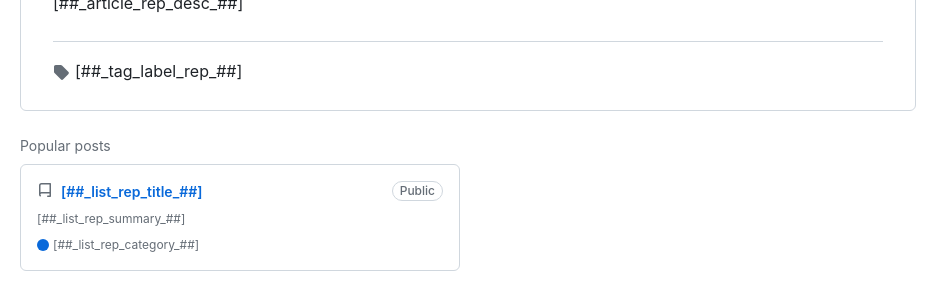
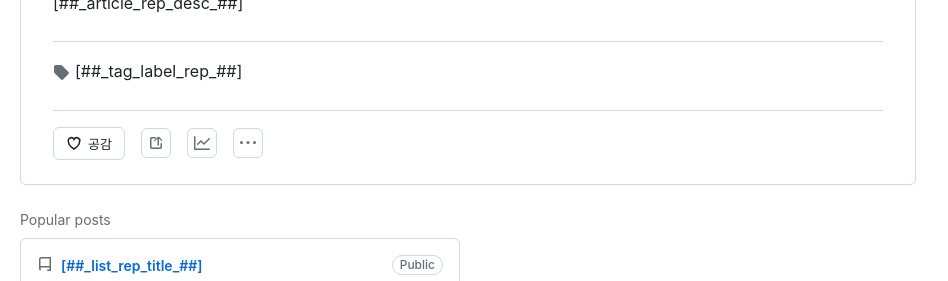
Before and after one commit to NAMUORI00/tistory_github, a website: page src/skin.html in a window 1280 px wide. Shown: the part 317-598 px from the top of the page, 332-1280 px from the left. Drawn offline with Linux system fonts and the light colour scheme.

Commit message:
fix: 상단 메뉴 실제 블로그 동기화 + 공감/공유 버튼 추가
- engine.mjs: 실제 블로그 nav-links에서 메뉴 HTML을 스크래핑하여
  [##_blog_menu_##]에 주입 (Live와 Local 메뉴 일치)
  RSS 카테고리 기반 메뉴는 fallback으로 유지
- skin.html: s_article_rep 내에 공감(♡)/공유/통계/더보기 버튼 바 추가
  Tistory 표준 UI 스타일, 프리뷰 모드에서는 alert로 안내

```diff
--- a/src/skin.html
+++ b/src/skin.html
@@ -388,6 +388,55 @@
                                         [##_tag_label_rep_##]
                                     </div>
                                 </s_tag_label>
+                                <!-- 공감/공유/통계 반응 바 (Tistory 표준) -->
+                                <div class="container_postbtn #post_button_group"
+                                    style="margin-top:24px; padding-top:16px; border-top:1px solid var(--color-border-default);">
+                                    <div class="postbtn_like" style="display:flex; align-items:center; gap:16px;">
+                                        <div class="wrap_btn" id="reaction-[##_article_rep_link_##]"
+                                            style="display:flex; align-items:center; gap:4px;">
+                                            <button type="button" class="btn_post uoc-icon"
+                                                style="display:flex; align-items:center; gap:6px; padding:6px 12px; border:1px solid var(--color-border-default); border-radius:6px; background:transparent; color:var(--color-fg-default); cursor:pointer; font-size:13px;"
+                                                onclick="alert('프리뷰 모드에서는 공감 기능이 동작하지 않습니다.')">
+                                                <svg width="16" height="16" viewBox="0 0 16 16" fill="none"
+                                                    stroke="currentColor" stroke-width="1.5">
+                                                    <path
+                                                        d="M8 14s-5.5-3.5-5.5-7A3 3 0 0 1 8 4.5 3 3 0 0 1 13.5 7C13.5 10.5 8 14 8 14z" />
+                                                </svg>
+                                                공감
+                                            </button>
+                                        </div>
+                                        <div class="wrap_btn" style="display:flex; align-items:center; gap:4px;">
+                                            <button type="button" class="btn_post"
+                                                style="display:flex; align-items:center; padding:6px; border:1px solid var(--color-border-default); border-radius:6px; background:transparent; color:var(--color-fg-muted); cursor:pointer;"
+                                                title="공유하기" onclick="alert('프리뷰 모드에서는 공유 기능이 동작하지 않습니다.')">
+                                                <svg width="16" height="16" viewBox="0 0 16 16" fill="currentColor">
+                                                    <path
+                                                        d="M3.75 2h3.5a.75.75 0 0 1 0 1.5h-3.5a.25.25 0 0 0-.25.25v8.5c0 .138.112.25.25.25h8.5a.25.25 0 0 0 .25-.25v-3.5a.75.75 0 0 1 1.5 0v3.5A1.75 1.75 0 0 1 12.25 14h-8.5A1.75 1.75 0 0 1 2 12.25v-8.5C2 2.784 2.784 2 3.75 2Zm6.854-.22a.75.75 0 0 1 .146-.073l.007-.003.008-.002.012-.003.02-.004.03-.003h.068l.025.002.02.003.013.003.012.004.008.002.007.003a.75.75 0 0 1 .146.073l.003.002.003.002.006.004.006.005.012.01.006.004.005.005.012.01L14.5 5.5l-.72.69-2.78-2.78V10a.75.75 0 0 1-1.5 0V3.41L6.72 6.19 6 5.5l3.22-3.22.012-.01.005-.005.006-.004.012-.01.006-.005.006-.004.003-.002.003-.002Z" />
+                                                </svg>
+                                            </button>
+                                        </div>
+                                        <div class="wrap_btn" style="display:flex; align-items:center; gap:4px;">
+                                            <button type="button" class="btn_post"
+                                                style="display:flex; align-items:center; padding:6px; border:1px solid var(--color-border-default); border-radius:6px; background:transparent; color:var(--color-fg-muted); cursor:pointer;"
+                                                title="통계">
+                                                <svg width="16" height="16" viewBox="0 0 16 16" fill="currentColor">
+                                                    <path
+                                                        d="M1.5 1.75V13.5h13.75a.75.75 0 0 1 0 1.5H.75a.75.75 0 0 1-.75-.75V1.75a.75.75 0 0 1 1.5 0Zm14.28 2.53-5.25 5.25a.75.75 0 0 1-1.06 0L7 7.06 4.28 9.78a.751.751 0 0 1-1.042-.018.751.751 0 0 1-.018-1.042l3.25-3.25a.75.75 0 0 1 1.06 0L10 7.94l4.72-4.72a.751.751 0 0 1 1.042.018.751.751 0 0 1 .018 1.042Z" />
+                                                </svg>
+                                            </button>
+                                        </div>
+                                        <div class="wrap_btn" style="display:flex; align-items:center; gap:4px;">
+                                            <button type="button" class="btn_post"
+                                                style="display:flex; align-items:center; padding:6px; border:1px solid var(--color-border-default); border-radius:6px; background:transparent; color:var(--color-fg-muted); cursor:pointer;"
+                                                title="더보기">
+                                                <svg width="16" height="16" viewBox="0 0 16 16" fill="currentColor">
+                                                    <path
+                                                        d="M8 9a1.5 1.5 0 1 0 0-3 1.5 1.5 0 0 0 0 3ZM1.5 9a1.5 1.5 0 1 0 0-3 1.5 1.5 0 0 0 0 3Zm13 0a1.5 1.5 0 1 0 0-3 1.5 1.5 0 0 0 0 3Z" />
+                                                </svg>
+                                            </button>
+                                        </div>
+                                    </div>
+                                </div>
                             </s_article_rep>
                         </div>
                     </div>
```
Also changed, not shown: server/engine.mjs (+23 -5 lines).
